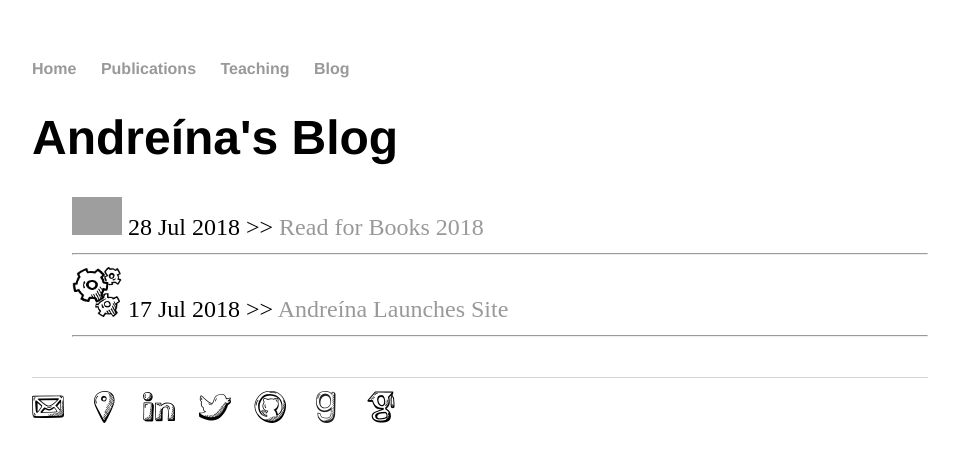
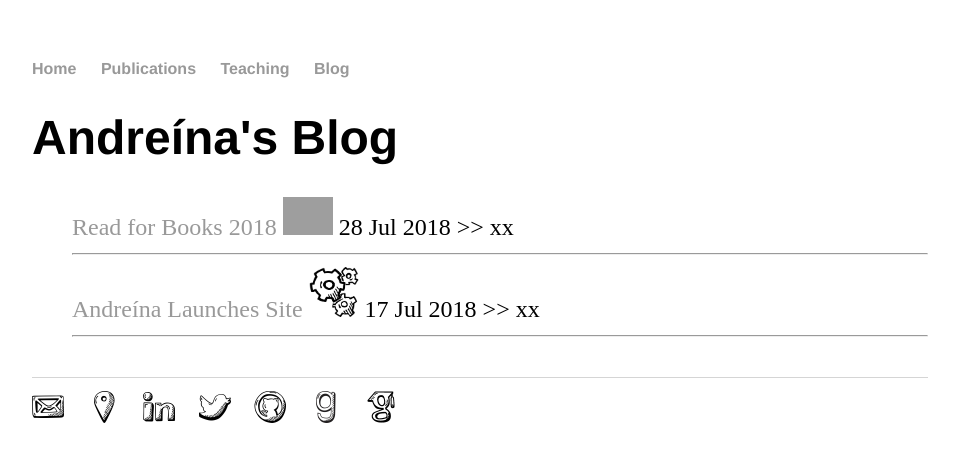
Before and after one commit to andreina-francisco/andreina-francisco.github.io, a Jekyll site: the page built from blog/index.html, in a window 1280 px wide. Shown: the top 462 px of the page, without its empty margins (160-1119 px from the left). Built offline with Jekyll 4.4.1, drawn with Linux system fonts in a browser that asks for light colours; nearby versions of some CDN libraries; a style sheet for code colours, icons or effects is not loaded; grey boxes are pictures that could not be loaded.

Commit message:
Playing with blog layout

```diff
--- a/blog/index.html
+++ b/blog/index.html
@@ -6,10 +6,13 @@
 	<ul class="posts">
 
 	  {% for post in site.posts %}
-	    <li> {% if post.feature-img %}
+	  <li> {% if post.feature-img %}
+	    <a href="{{ post.url }}" title="{{post.title }}">{{ post.title }}</a>
     		<img class="feature-image" src={{ post.feature-img }} alt="Feature Image" width="50"/>
   		{% endif %}
-		    <span>{{ post.date | date_to_string }} >></span> <a href="{{ post.url }}" title="{{ post.title }}">{{ post.title }}</a></li>
+		    <span>{{ post.date | date_to_string }}
+		    >></span> xx
+	    </li>
 		<hr>
 	  {% endfor %}
 	</ul>
```
